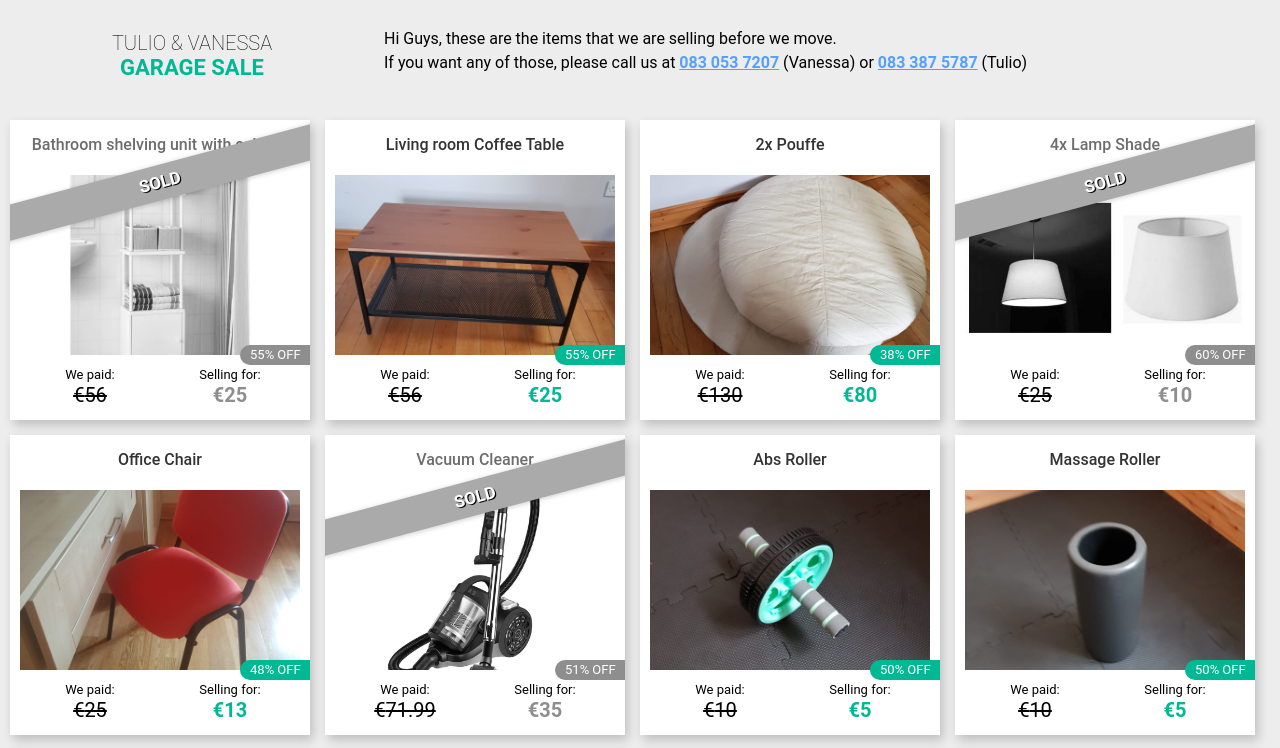
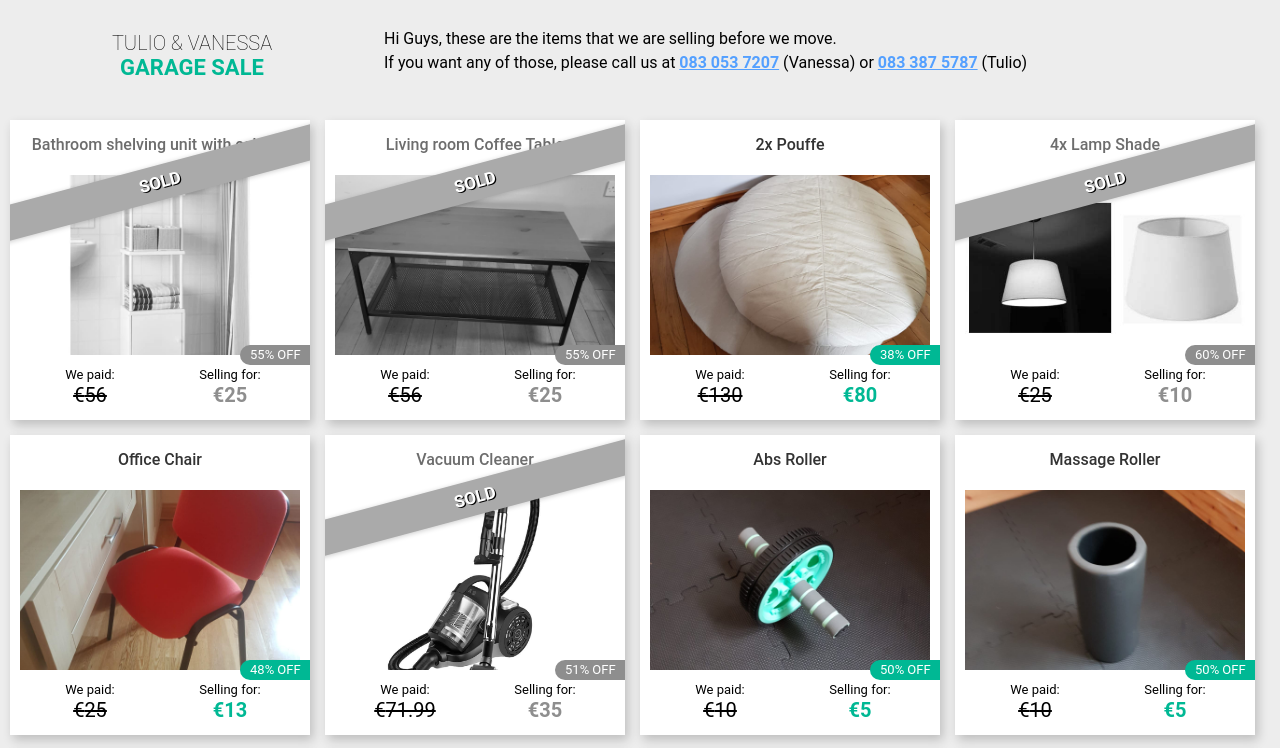
Before and after one commit to tuliocastro/garage-sale, a React (Create React App) app: page / in a window 1280 px wide. Shown: the top 748 px of the page. Built offline with nearby package versions, Linux system fonts and the light colour scheme.

Commit message:
coffee table sold

```diff
--- a/src/App.js
+++ b/src/App.js
@@ -9,7 +9,7 @@ export default class App extends Component {
     super(props);
     this.products = [
       { name: "Bathroom shelving unit with cabinet", description: "Size: 40x27x134 cm", sold: true, storeValue: 56.00, value: 25.00, category: "Home", images: ["bath_shelving1.webp", "bath_shelving2.webp"] },
-      { name: "Living room Coffee Table", description: "Base color: black, Size: 90x46 cm", sold: false, storeValue: 56.00, value: 25.00, category: "Home", images: ["table.jpeg", "table2.jpeg", "coffee_table.webp"] },
+      { name: "Living room Coffee Table", description: "Base color: black, Size: 90x46 cm", sold: true, storeValue: 56.00, value: 25.00, category: "Home", images: ["table.jpeg", "table2.jpeg", "coffee_table.webp"] },
       { name: "2x Pouffe", description: "The cover is easy to clean, is removable and can be machine washed. ", sold: false, storeValue: 130.00, value: 80.00, category: "Home", images: ["pouff.jpeg", "pouff2.jpeg", "pouffe1.webp"] },
       { name: "4x Lamp Shade", sold: true, storeValue: 25.00, value: 10.00, category: "Home", images: ["lampshade.png"] },
       { name: "Office Chair", description: "Color red. Structure in metal and light weight.", sold: false, storeValue: 25.00, value: 13.00, category: "Home", images: ["chair.jpeg"] },
```
